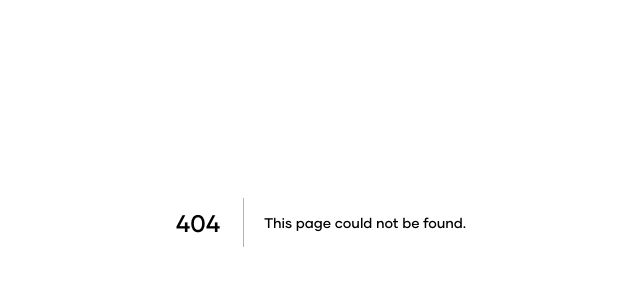
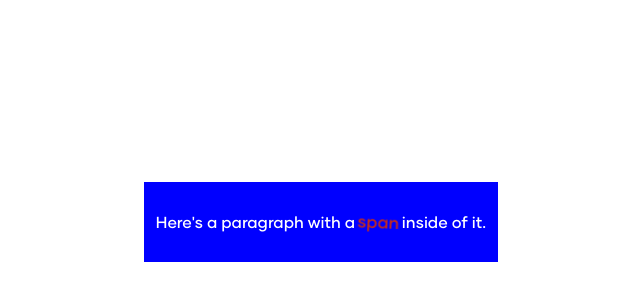
Before and after one commit to maplesyrupman/rwi-site, a Next.js app: page /test in a window 1280 px wide. Before the commit this address had no page. Shown: the part 178-478 px from the top of the page, without its empty margins (319-959 px from the left). Built offline with nearby package versions, Linux system fonts and the light colour scheme.

Commit message:
added ShakeySpan, joke dropdown

```diff
--- /dev/null
+++ b/components/ShakeySpan/index.js
@@ -0,0 +1,19 @@
+import styles from './style.module.css'
+import { motion } from 'framer-motion'
+
+export default function ShakeySpan({ content, click }) {
+
+    return (
+        <motion.span
+            className={`${styles.span}`}
+            onClick={() => click()}
+            animate={{
+                rotate: [0, 2, -3, 4, -4, 3, -2, 0],
+                scale: [1, 1.05, 1.07, 1.10, 1.10, 1.07, 1.05, 1]
+            }}
+            transition={{ duration: 5, repeat: Infinity, times: [0, 0.02, 0.04, 0.06, 0.08, 0.10, 0.12, 0.14] }}
+        >
+            {content}
+        </motion.span>
+    )
+}
--- /dev/null
+++ b/components/ShakeySpan/style.module.css
@@ -0,0 +1,5 @@
+.span {
+    display: inline-block;
+    cursor: pointer;
+    color: #CC2C12;
+}
--- a/package.json
+++ b/package.json
@@ -10,6 +10,7 @@
   },
   "dependencies": {
     "axios": "^0.27.2",
+    "framer-motion": "^6.3.6",
     "next": "12.1.6",
     "nodemailer": "^6.7.5",
     "react": "18.1.0",
--- /dev/null
+++ b/pages/test.js
@@ -0,0 +1,15 @@
+import styles from '../styles/test.module.css'
+import ShakeySpan from '../components/ShakeySpan'
+
+export default function Test() {
+
+    return (
+        <div className={styles.container}>
+            <div className={styles.test}>
+                <p>
+                    Here&apos;s a paragraph with a <ShakeySpan content={'span'} /> inside of it.
+                </p>
+            </div>
+        </div>
+    )
+}
--- a/styles/globals.css
+++ b/styles/globals.css
@@ -156,6 +156,8 @@ h1,h2,h3,h4,h5,h6,p,div {
   font-size: 1.5rem;
   text-decoration: none;
   font-weight: 800;
+  border: none;
+  cursor: pointer;
 }
 
 .sectionHeading {
@@ -171,37 +173,6 @@ h1,h2,h3,h4,h5,h6,p,div {
   background-color: #F3F5F7 !important;
 }
 
-
-.jokeQuestion {
-  position: relative;
-  color:#CC2C12;
-  cursor: pointer;
-}
-
-.jokePunch {
-  position: absolute;
-  color: white;
-  opacity: 0.9;
-  font-size: 1rem;
-  line-height: 1.5rem;
-  height: 0px;
-  overflow: hidden;
-  border-radius: 15px;
-  padding: 1rem;
-  display: none;
-}
-
-.jokePunchShow {
-  height: fit-content;
-  /* width: max-content; */
-  width: 300px;
-  background-color: #222349;
-  bottom: 30px;
-  right: 25%;
-  display: flex;
-
-}
-
 @media screen and (max-width: 1200px) {
   .btn {
     font-size: 1.5rem;
@@ -214,15 +185,13 @@ h1,h2,h3,h4,h5,h6,p,div {
     padding: 5rem 0 1rem 0 !important;
   }
 
-  .jokePunchShow {
-    /* position: fixed; */
-    top: 50%;
-    left: 50%;
-    transform: translate(-50%, -50%);
+  .gutters {
+    padding: 0 7% !important;
   }
 }
 
 @media screen and (max-width: 380px) {
+
   .btn {
     font-size: 1.25rem;
   }
--- /dev/null
+++ b/styles/test.module.css
@@ -0,0 +1,13 @@
+.container {
+    width: 100vw;
+    height: 100vh;
+    display: flex;
+    justify-content: center;
+    align-items: center;
+}
+
+.test {
+    background-color:blue;
+    color: white;
+    padding: 12px;
+}
```
Also changed, not shown: pages/index.js (+43 -17 lines), styles/Home.module.css (+61 -0 lines), 1 other file (tests, documents, lock files or other folders).
